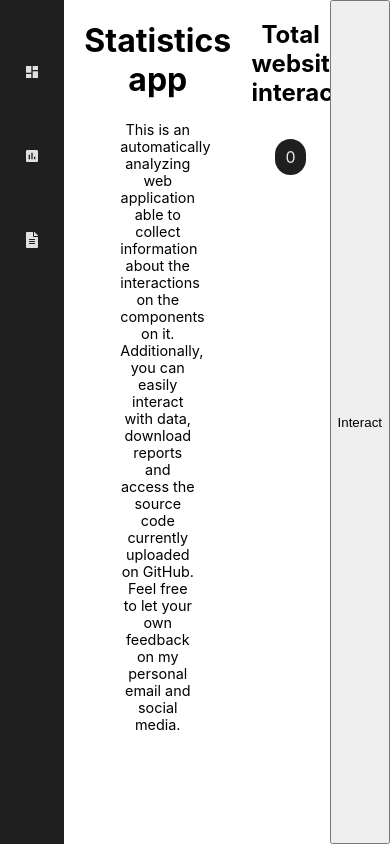
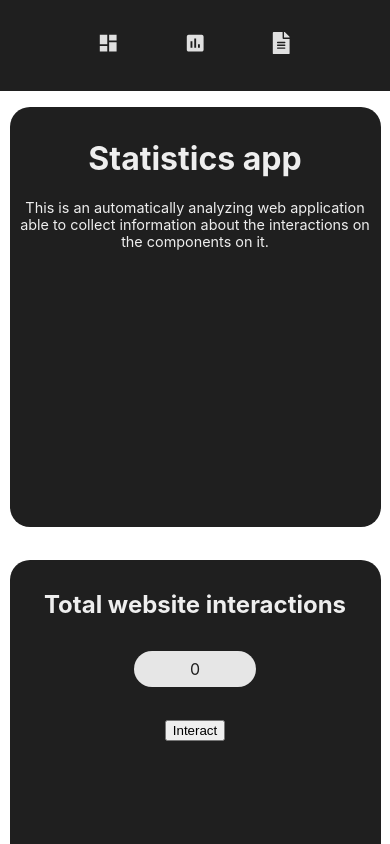
Before and after one commit to ThanCR/statistics-app-fe, a React (Create React App) app: page / in a window 390 px wide. Shown: the top 844 px of the page. Built offline with nearby package versions, Linux system fonts and the light colour scheme; no server answers.

Commit message:
Finished first grid layout configurations. Implemented responsive web design. Changed API_URL to use internal IP address instead of localhost.

```diff
--- a/src/components/Counter.css
+++ b/src/components/Counter.css
@@ -1,12 +1,11 @@
 .counter-container{
-    width: 20%;
     margin: 0 auto;
 }
 .counter-value{
-    background-color: #1f1f1f;
-    color: #e6e6e6;
+    color: #1f1f1f;
+    background-color: #e6e6e6;
+    width: 30%;
     border-radius: 10rem;
-    width: 20%;
     padding: .5rem;
     margin: 2rem auto;
 }
--- a/src/containers/Dashboard.css
+++ b/src/containers/Dashboard.css
@@ -1,16 +1,54 @@
+.dashboard{
+    display: grid;
+    color: #eee;
+    width: 100%;
+    grid-template-columns: repeat(3, minmax(200px, 1fr));
+    grid-auto-rows: auto;
+    justify-items: center;
+    align-content: start;
+    gap: 10px;
+    overflow-y: auto;
+}
+.dashboard-card{
+    background-color: #1f1f1f;
+    border-radius: 20px;
+    width: 400px;
+    height: 400px;
+    align-self: center;
+    padding: 10px;
+}
+.long-card{
+    grid-row: span 2 / auto;
+    height: 850px;
+    margin-top: 10px;
+    margin-bottom: 10px;
+}
 .dashboard-header{
     display: flex;
     flex-direction: column;
     align-items: center;
 }
 .dashboard-subtitle{
-
-    width: 40%;
     margin: 0 auto;
 }
 
+@media (max-width: 1324px){
+    .dashboard{
+        grid-template-columns: repeat(2, minmax(200px, 1fr));
+    }
+}
+
 @media (max-width: 768px){
+    .dashboard{
+        grid-template-columns: repeat(auto-fit, minmax(200px, 1fr));
+    }
+    .dashboard-card{
+        width: 90%;
+        margin-top: 1rem;
+        margin-bottom: .4rem;
+    }
     .dashboard-subtitle{
         font-size: .9rem;
     }
+
 }
--- a/src/containers/Dashboard.jsx
+++ b/src/containers/Dashboard.jsx
@@ -15,19 +15,29 @@ function Dashboard() {
   }
 
   return (
-    <>
+    <div className='dashboard'>
+      <div className='dashboard-card'>
         <header className='dashboard-header'>
           <h1 className='dashboard-title'>Statistics app</h1>
           <p className='dashboard-subtitle'>This is an automatically analyzing web application able to collect information about the interactions on the components on it.
             <br />
-          Additionally, you can easily interact with data, download reports and access the source code currently uploaded on GitHub.
-          <br />
-          Feel free to let your own feedback on my personal email and social media.
           </p>
         </header>
+      </div>
+      <div className='dashboard-card'>
         <Counter interactions={interactionCount} />
         <Button onClick={() => parentToChild()} />
-    </>
+      </div>
+      <div className='dashboard-card long-card'>
+
+      </div>
+      <div className='dashboard-card'>
+
+      </div>
+      <div className='dashboard-card'>
+
+      </div>
+    </div>
   );
 }
 
--- a/src/containers/SideBar.css
+++ b/src/containers/SideBar.css
@@ -3,6 +3,9 @@
     color: #e0e0e0;
     display: flex;
     justify-content: center;
+    position: sticky;
+    /* top: 0; */
+    /* left: 0; */
 }
 ul{
     list-style: none;
@@ -19,10 +22,17 @@ a{
     text-decoration: none;
     color: #e0e0e0;
     cursor: pointer;
+    font-size: 1.4rem;
 }
 
 @media (max-width: 768px) {
     ul{
-        flex-direction: column;
+        flex-direction: row;
+        justify-content: center;
+        padding: 0;
     }
+    li{
+        margin: 1rem 2rem;
+    }
+
 }
--- a/src/helpers/index.js
+++ b/src/helpers/index.js
@@ -1,4 +1,4 @@
-const API_URL = 'http://localhost:8080/api/interaction/'
+const API_URL = 'http://192.168.18.4:8080/api/interaction/'
 const interactionData = {
     type: "Click",
     date: new Date().toLocaleString()
--- a/src/views/Home.css
+++ b/src/views/Home.css
@@ -1,4 +1,12 @@
 .home-fragment{
     display: flex;
     height: 100vh;
+    width: 100vw;
 }
+@media(max-width: 768px){
+    .home-fragment{
+        flex-direction: column;
+        width: 100%;
+        height: 100%;
+    }
+}
```
Lines whose indentation alone changed are shown as unchanged.
